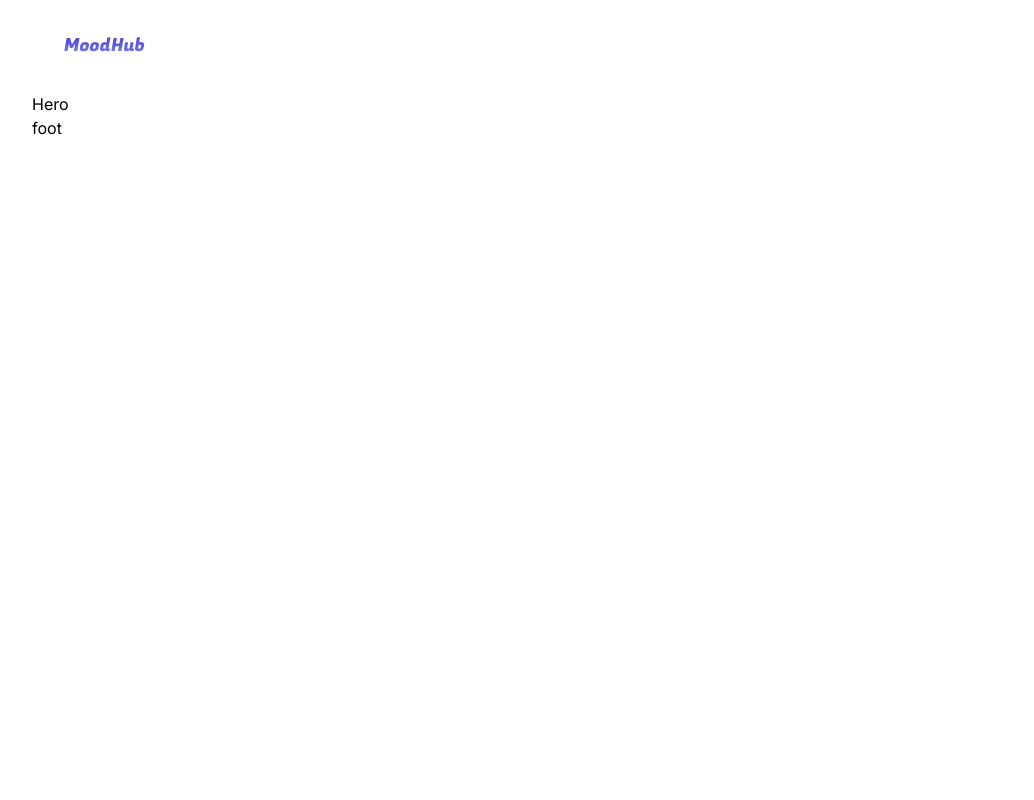
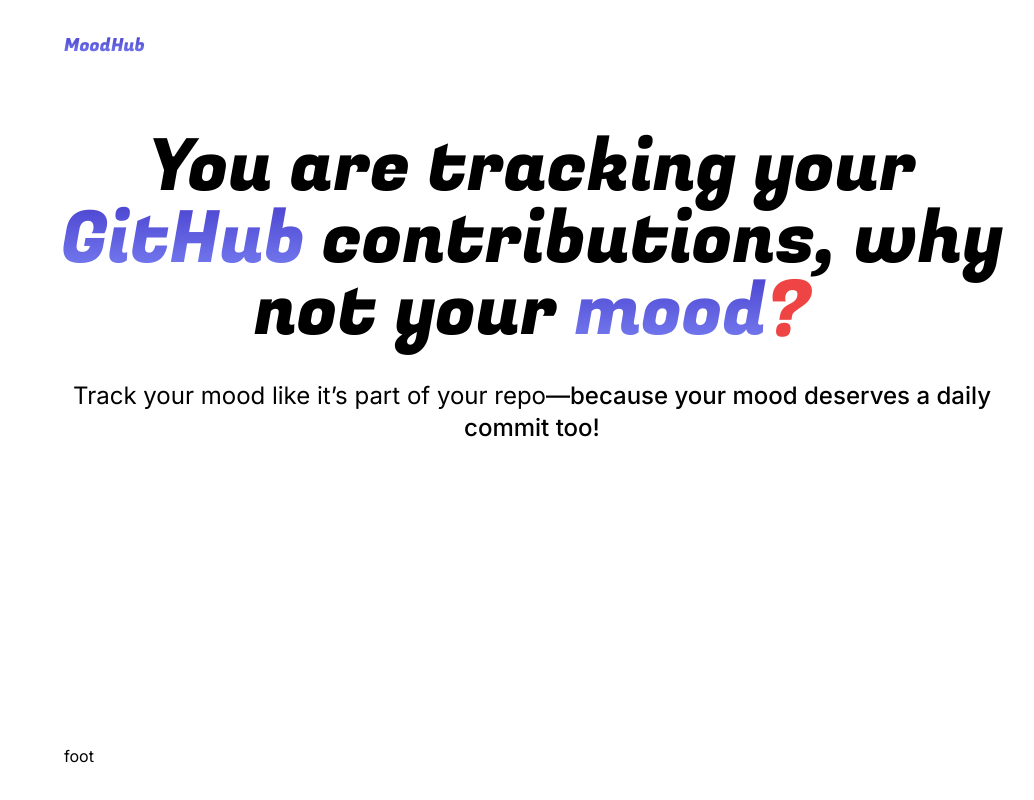
Before and after one commit to sajdakabir/mood_hub, a Next.js app: page / in a window 1280 px wide. Shown: the whole page, without its empty margins (108-1142 px from the left). Built offline with nearby package versions, Linux system fonts and the light colour scheme.

Commit message:
feat: hero

```diff
--- a/app/layout.tsx
+++ b/app/layout.tsx
@@ -18,12 +18,12 @@
 }>) {
   const header = (
     <header className="p-4 sm:p-8 flex items-center justify-between gap-4">
-      <h1 className={'text-base sm:text-lg textGradient ' + fugaz.className} >MoodHub</h1>
+      <h1 className={'text-base sm:text-lg textGradient text-slate-800 ' + fugaz.className} >MoodHub</h1>
     </header>
   )
 
   const footer = (
-    <footer>
+    <footer className="p-4 sm:p-8">
       foot
     </footer>
   )
--- a/components/Hero.tsx
+++ b/components/Hero.tsx
@@ -1,8 +1,15 @@
-import React from 'react'
+import { Fugaz_One } from 'next/font/google';
+import React from 'react';
+
+const fugaz = Fugaz_One({ subsets: ["latin"], weight:['400'] });
 
 function Hero() {
   return (
-    <div>Hero</div>
+    <div className='py-4 md:py-10 flex flex-col gap-4 sm:gap-8'>
+      {/* <h1 className={'text-5xl sm:text-6xl md:text-7xl text-center ' +fugaz.className }>You’re tracking your <span className='textGradient'>GitHub</span>  contributions, now let’s commit to your<span className='textGradient'>mood!</span></h1> */}
+      <h1 className={'text-5xl sm:text-6xl md:text-7xl text-center ' +fugaz.className }>You are tracking your <span className='textGradient'>GitHub</span>  contributions, why not your <span className='textGradient'>mood</span><span className='text-red-500'>?</span></h1>
+      <p className='text-lg sm:text-xl md:text-2xl text-center'>Track your mood like it’s part of your repo<span className='font-medium'>—because your mood deserves a daily commit too!</span></p>
+    </div>
   )
 }
 
--- a/components/Main.tsx
+++ b/components/Main.tsx
@@ -1,10 +1,11 @@
 import React from 'react'
+
 
 function Main( props ) {
 
     const { children } = props;
   return (
-    <main>
+    <main className='flex-1 flex flex-col'>
         {children}
     </main>
   )
```
